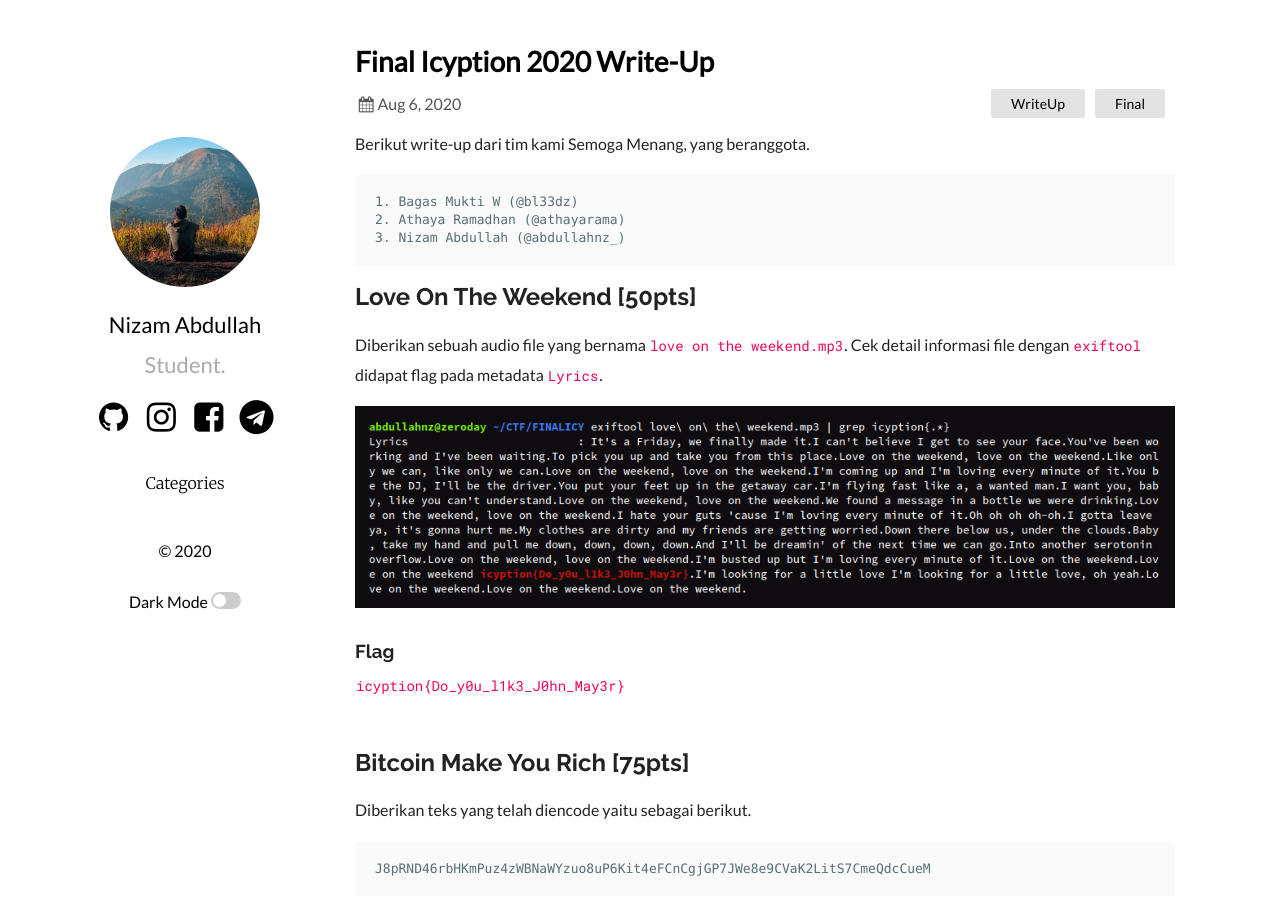
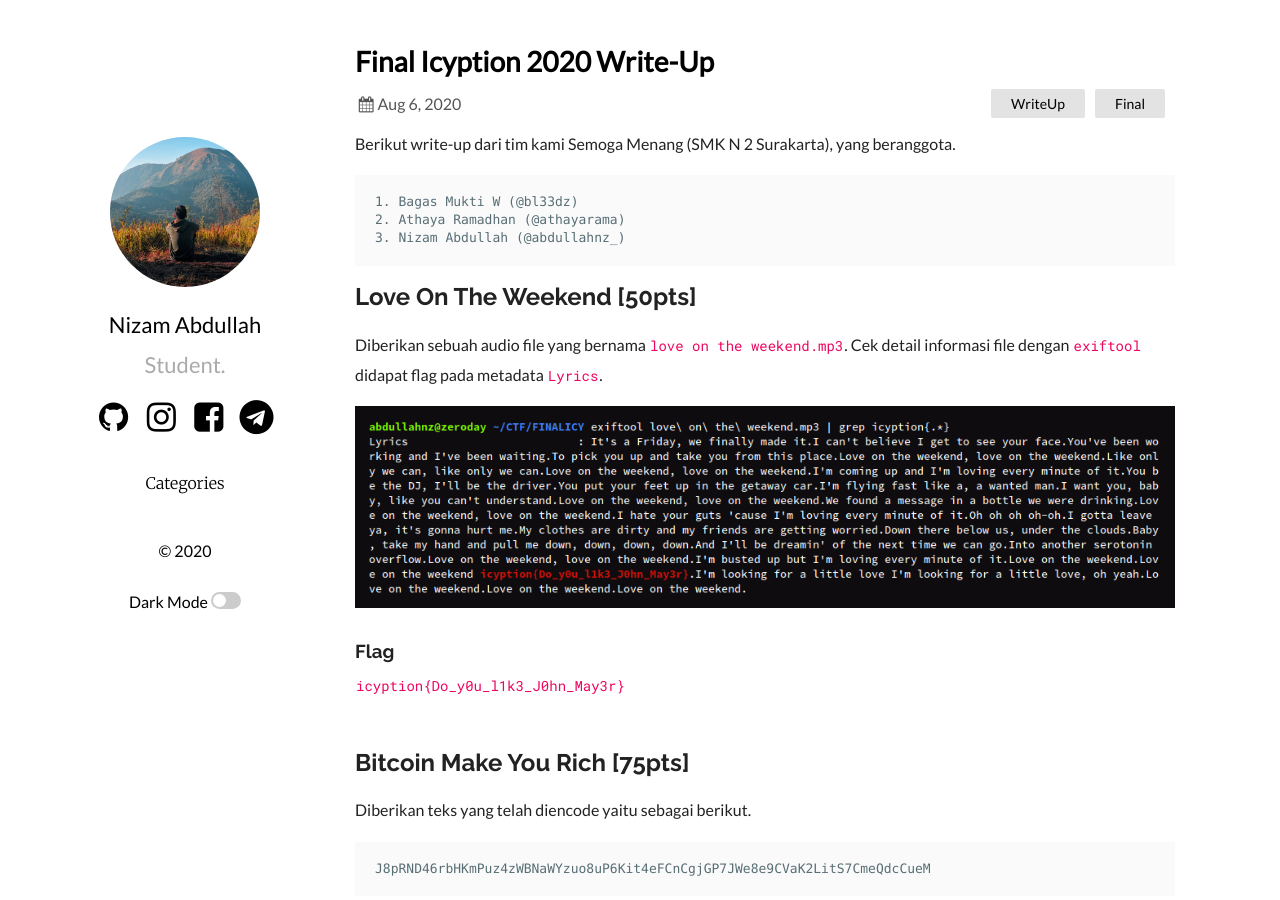
Before and after one commit to abdullahnz/abdullahnz.github.io, a Jekyll site: the page built from _posts/2020-08-6-writeup-final-icyption-2020.md, in a window 1280 px wide and 900 px high. Built offline with Jekyll 4.4.1, drawn with Linux system fonts in a browser that asks for light colours; comment, search, counter and statistics services are not loaded.

Commit message:
Update 2020-08-6-writeup-final-icyption-2020.md

```diff
--- a/_posts/2020-08-6-writeup-final-icyption-2020.md
+++ b/_posts/2020-08-6-writeup-final-icyption-2020.md
@@ -7,7 +7,7 @@ categories:
   - Final
 ---
 
-Berikut write-up dari tim kami Semoga Menang, yang beranggota.
+Berikut write-up dari tim kami Semoga Menang (SMK N 2 Surakarta), yang beranggota.
 
     1. Bagas Mukti W (@bl33dz)
     2. Athaya Ramadhan (@athayarama)
```
